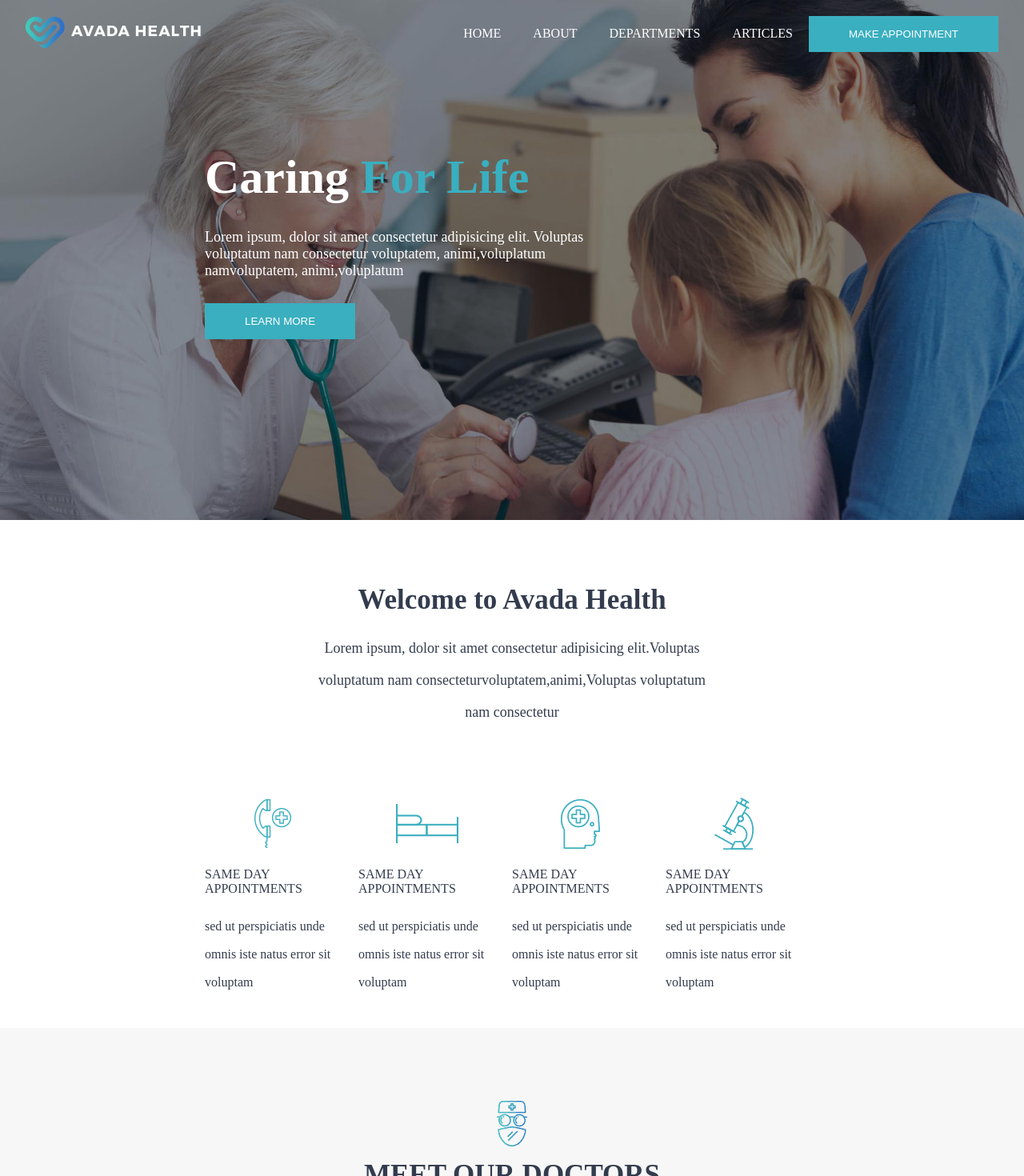
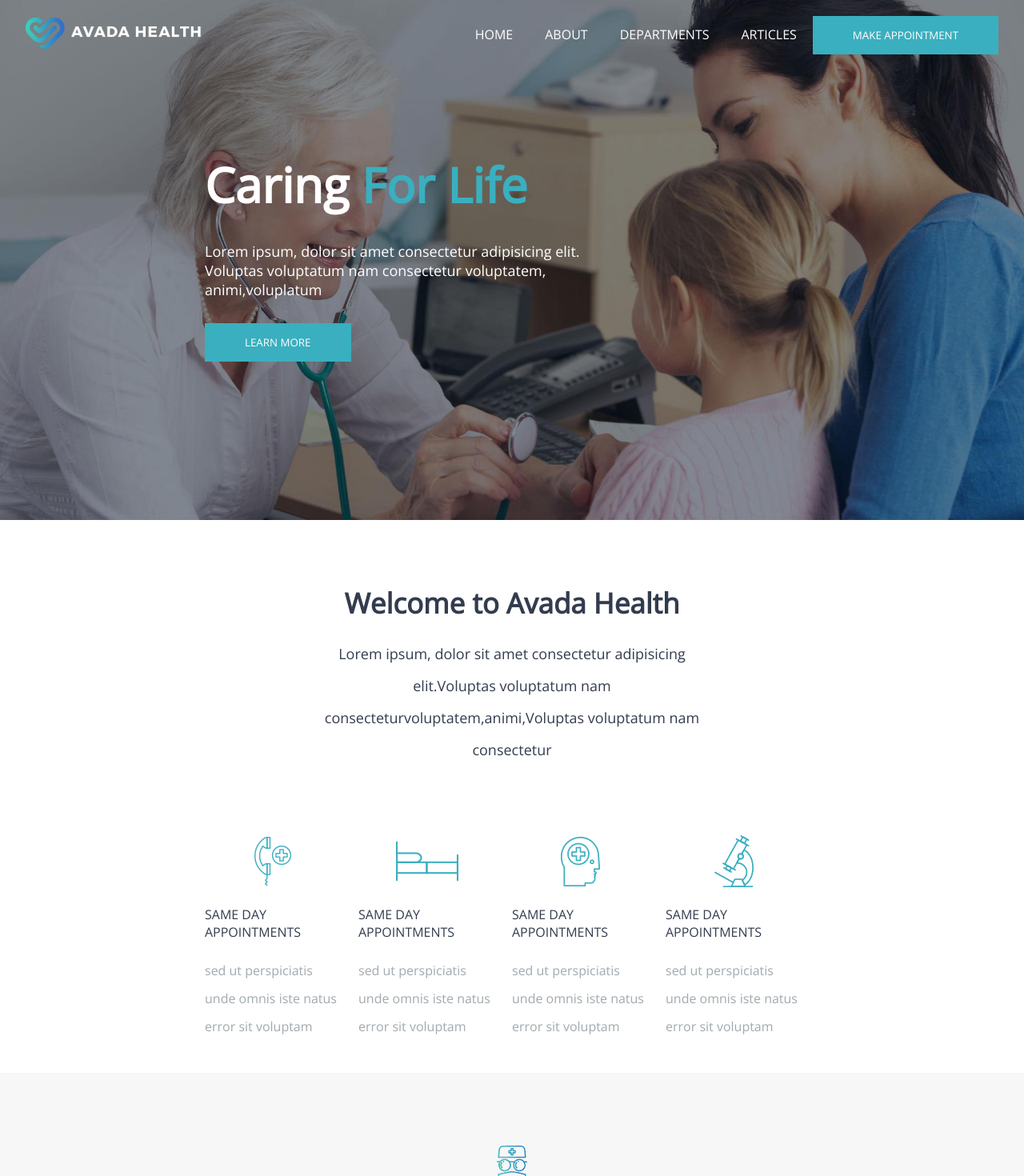
Before and after one commit to CosimoGiove/esercizioFinaleFrontEnd, a Vue app: page / in a window 1280 px wide. Shown: the top 1470 px of the page at 80% size. Built offline with nearby package versions, Linux system fonts and the light colour scheme.

Commit message:
feat: stile

```diff
--- a/index.html
+++ b/index.html
@@ -5,6 +5,10 @@
   <meta charset="UTF-8" />
   <link rel="icon" type="image/svg+xml" href="./public/img/ms-icon-70x70.png" />
   <meta name="viewport" content="width=device-width, initial-scale=1.0" />
+  <!--sss-->
+  <link rel="preconnect" href="https://fonts.googleapis.com">
+  <link rel="preconnect" href="https://fonts.gstatic.com" crossorigin>
+  <link href="https://fonts.googleapis.com/css2?family=Open+Sans&display=swap" rel="stylesheet">
   <title>Avada Health</title>
 </head>
 
@@ -12,4 +16,5 @@
   <div id="app"></div>
   <script type="module" src="/src/main.js"></script>
 </body>
+
 </html>
--- a/src/Header1.vue
+++ b/src/Header1.vue
@@ -37,7 +37,7 @@ export default {
             </h1>
             <p>
                 Lorem ipsum, dolor sit amet consectetur adipisicing elit. Voluptas voluptatum nam consectetur voluptatem,
-                animi,voluplatum namvoluptatem, animi,voluplatum
+                animi,voluplatum
             </p>
             <button>Learn more</button>
         </div>
--- a/src/components/Sezione2main.vue
+++ b/src/components/Sezione2main.vue
@@ -119,6 +119,7 @@ export default{
         margin-top: 30px;
         line-height: 30px;
         margin-bottom: 30px;
+        color: #a2aaaf;
     }
 
     .social {
--- a/src/components/Sezione5Main.vue
+++ b/src/components/Sezione5Main.vue
@@ -53,7 +53,7 @@ export default {
 
     .esperto {
         background-color: #3597c3;
-        padding: 50px 50px;
+        padding: 50px 10px;
         width: 100%;
 
     }
--- a/src/components/icone.vue
+++ b/src/components/icone.vue
@@ -28,6 +28,7 @@ export default {
 .descrizione{
     line-height: 35px;
     margin-top: 20px;
+    color: #a2aaaf;
 }
 .contenitore{
     padding-right: 20px;
--- a/src/style.scss
+++ b/src/style.scss
@@ -2,4 +2,5 @@
   margin: 0;
   padding: 0;
   box-sizing: border-box;
+  font-family: 'Open Sans', sans-serif;
 }
```
